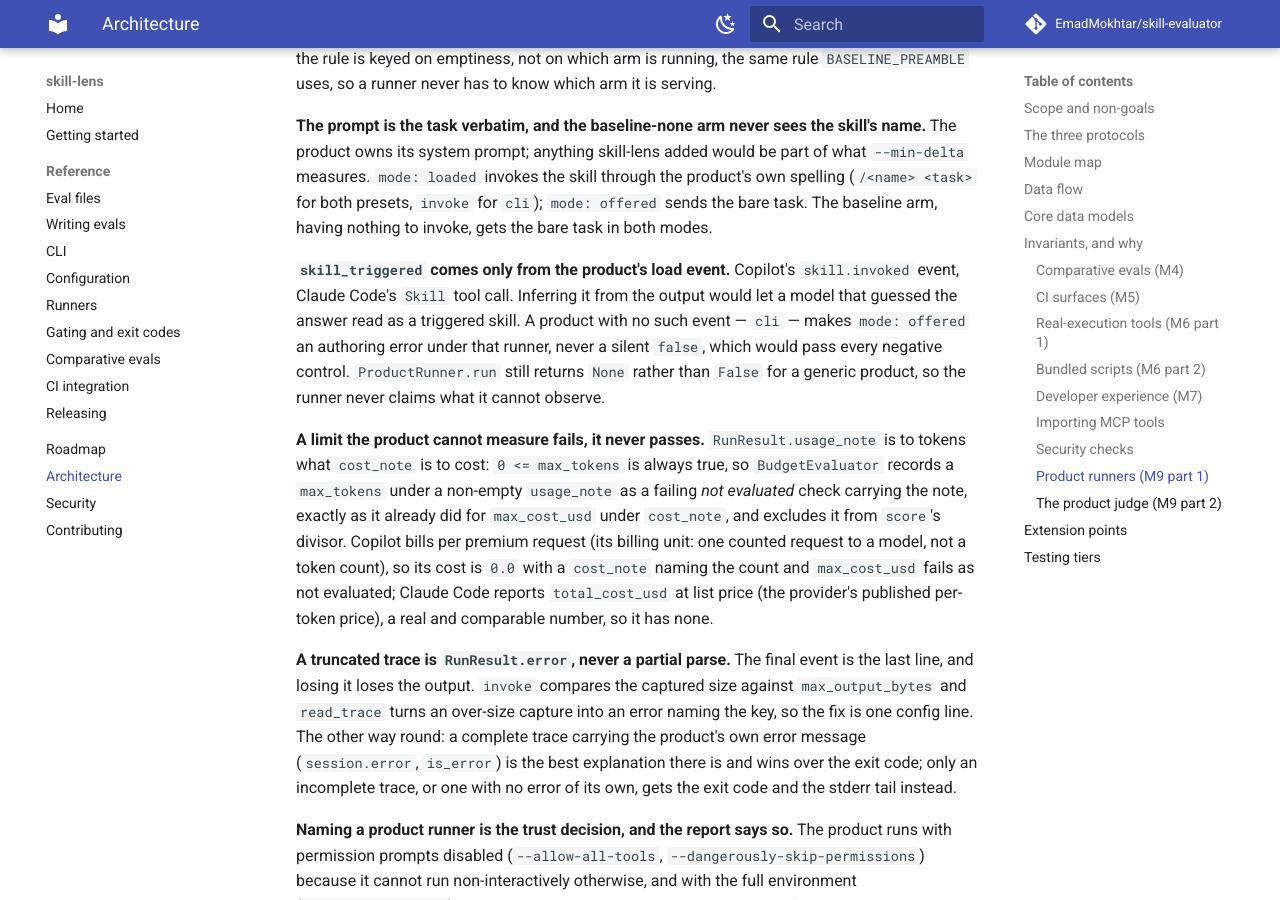
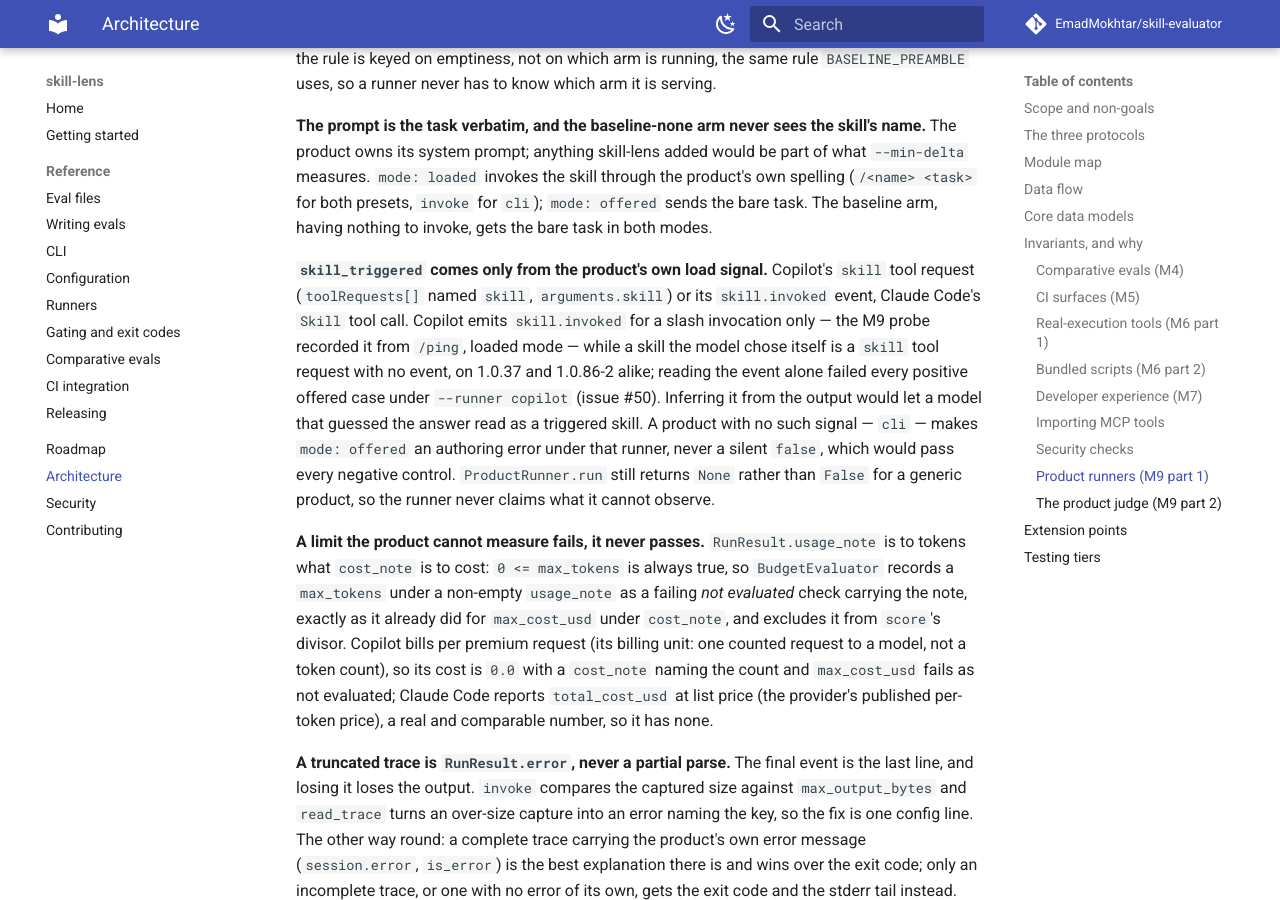
Before and after one commit to EmadMokhtar/skill-evaluator, an MkDocs documentation site: the page built from docs/architecture.md, in a window 1280 px wide and 900 px high, scrolled down 25250 px. Built offline with MkDocs 1.6.1 and Material for MkDocs 9.7.7, drawn with Linux system fonts in a browser that asks for light colours; comment, search, counter and statistics services are not loaded.

Commit message:
fix(copilot): read the skill tool request as the offered-mode load signal
`parse_copilot` filled `invoked_skills` only from the `skill.invoked` event,
so every positive `mode: offered` case failed under `--runner copilot` with
`skill_triggered: false` while the console showed `skill(skill="...")`.

Copilot emits `skill.invoked` for a slash invocation only; the M9 probe
recorded it from `/ping`, which is loaded mode. A skill the model chooses
itself is a request for the `skill` tool, `arguments.skill` naming it, with
no event at all. Verified at zero quota on 1.0.37 (the probe's version) from
the `[DEBUG] Tools:` list, and reported on 1.0.86-2 in issue #50, so this is
a mode difference, not a version change. The parser now counts that request
too, the same rule Claude Code's `Skill` tool call already follows, and the
docs name the signal.

Closes #50

Co-Authored-By: Claude Fable 5.1 <noreply@anthropic.com>

```diff
--- a/ARCHITECTURE.md
+++ b/ARCHITECTURE.md
@@ -953,12 +953,17 @@ The product owns its system prompt; anything skill-lens added would be part of w
 spelling (`/<name> <task>` for both presets, `invoke` for `cli`); `mode: offered` sends the
 bare task. The baseline arm, having nothing to invoke, gets the bare task in both modes.
 
-**`skill_triggered` comes only from the product's load event.** Copilot's `skill.invoked`
-event, Claude Code's `Skill` tool call. Inferring it from the output would let a model that
-guessed the answer read as a triggered skill. A product with no such event — `cli` — makes
-`mode: offered` an authoring error under that runner, never a silent `false`, which would
-pass every negative control. `ProductRunner.run` still returns `None` rather than `False`
-for a generic product, so the runner never claims what it cannot observe.
+**`skill_triggered` comes only from the product's own load signal.** Copilot's `skill` tool
+request (`toolRequests[]` named `skill`, `arguments.skill`) or its `skill.invoked` event,
+Claude Code's `Skill` tool call. Copilot emits `skill.invoked` for a slash invocation only —
+the M9 probe recorded it from `/ping`, loaded mode — while a skill the model chose itself is
+a `skill` tool request with no event, on 1.0.37 and 1.0.86-2 alike; reading the event alone
+failed every positive offered case under `--runner copilot` (issue #50). Inferring it from
+the output would let a model that guessed the answer read as a triggered skill. A product
+with no such signal — `cli` — makes `mode: offered` an authoring error under that runner,
+never a silent `false`, which would pass every negative control. `ProductRunner.run` still
+returns `None` rather than `False` for a generic product, so the runner never claims what
+it cannot observe.
 
 **A limit the product cannot measure fails, it never passes.** `RunResult.usage_note` is to
 tokens what `cost_note` is to cost: `0 <= max_tokens` is always true, so `BudgetEvaluator`
```
Also changed, not shown: CLAUDE.md (+3 -2 lines), docs/eval-files.md (+3 -2 lines), docs/runners.md (+4 -2 lines), 4 other files.
